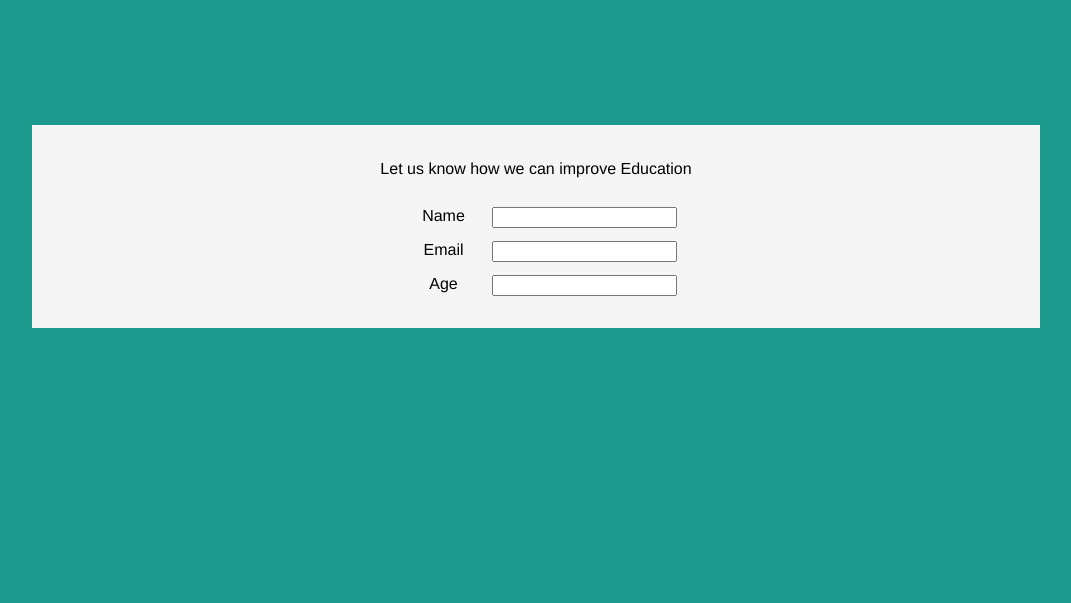
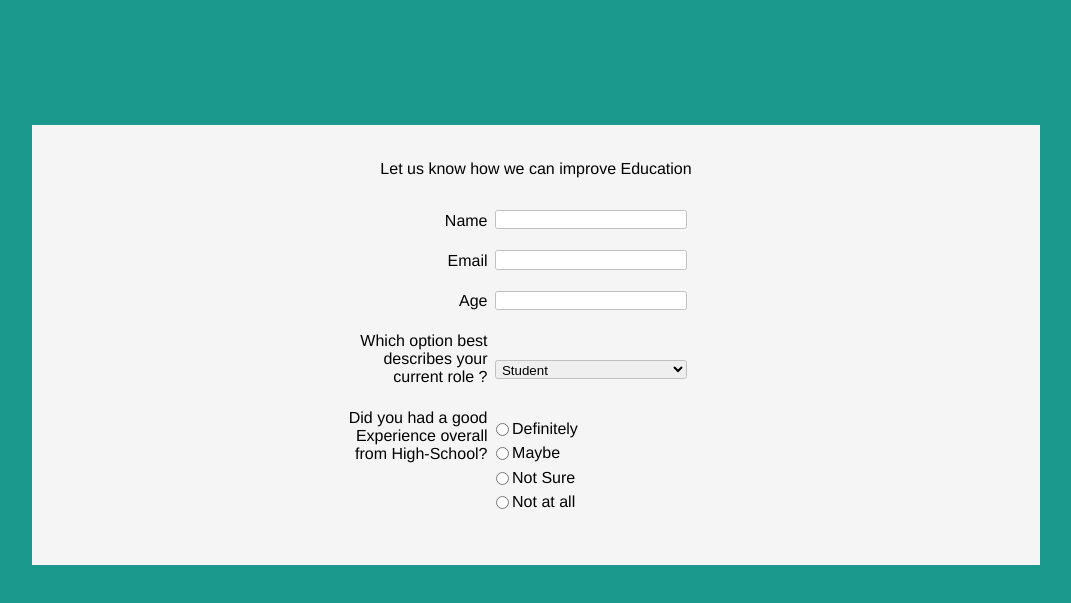
Before and after one commit to NickolasBenakis/SurveyForm, a plain HTML site: page index.html in a window 1280 px wide. Shown: the part 39-642 px from the top of the page, without its empty margins (104-1175 px from the left). Drawn offline with Linux system fonts and the light colour scheme.

Commit message:
Add id's for title,form,description

```diff
--- a/index.css
+++ b/index.css
@@ -1,7 +1,6 @@
 
 body {
     background: rgb(28, 153, 141);
-    /* background: white; */
     text-align: center;
     font-family: 'Raleway', Helvetica, sans-serif;
 }
@@ -22,14 +21,43 @@ body {
     margin: 1vw 0 1vw 0;
 }
 #box1 #box2{
-    text-align: center;
-    width: 25%;
+    /* text-align: center;
+    width: 25%; */
 }
 
 
 .labels {
-        display: inline-block;
-        text-align: center;
-        width: 10%;
-        vertical-align: top;
+    display: inline-block;
+    text-align: right;
+    width: 15%;
+    vertical-align: top;
+    padding: 0.12vw;
+    margin: 0.25vw;
     }
+.inputs{
+    display: inline-block;
+    text-align: left;
+    width: 25%;
+    vertical-align: middle;
+}
+.input-field {
+    height: 1.5vw;
+    width: 15vw;
+    padding: 0.12vw;
+    margin: 0.25vw;
+    border: 0.08vw solid #c0c0c0;
+    border-radius: 0.2vw;
+}
+.radio {
+    position: relative;
+    left: -4vw;
+    margin-left: 10px;
+    display: block;
+    padding-bottom: 0.5vw;
+}
+#role{
+    margin-top: 2.5vw;
+}
+.userRatings{
+    float: left;
+}
--- a/index.html
+++ b/index.html
@@ -9,43 +9,88 @@
     <div id="box-container">
         <article>
             <header>
-                <h1>Survey Form</h1>
+                <h1 id="title">Survey Form</h1>
             </header>
         </article>
     </div>
+    <form id="survey-form">
     <div id="box-container-1">
         <div id="box1">
-            <p>Let us know how we can improve Education</p>
+            <p id="description">Let us know how we can improve Education</p>
         </div>
         <div id="box2">
             <div id="box-row">
                 <div class="labels">
                     <label for="name">Name</label>
                 </div>
-                <div id="inputs">
-                    <input type="text" name="name" id="name">
+                <div class="inputs">
+                    <input class="input-field" type="text" name="name" id="name">
                 </div>
             </div>
             <div id="box-row">
                 <div class="labels">
                     <label for="email">Email</label>
                 </div>
-                <div id="inputs">
-                    <input type="text" name="email" id="email">
+                <div class="inputs">
+                    <input  class="input-field" type="text" name="email" id="email">
                 </div>
             </div>
             <div id="box-row">
                 <div class="labels">
                     <label for="age">Age</label>
                 </div>
-                <div id="inputs">
-                    <input type="text" name="age" id="age">
+                <div class="inputs">
+                    <input  class="input-field" type="number" name="age" id="age">
+                </div>
+            </div>
+            <div id="box-row">
+                <div class="labels">
+                    <label for="role">Which option best describes your current role ?
+                    </label>
+                </div>
+                <div class="inputs">
+                    <select class="input-field" name="role" id="role">
+                        <option value="student">Student</option>
+                        <option value="fullTimeJob">Full-Time Job</option>
+                        <option value="partTimeJob">Part-Time Job</option>
+                        <option value="notSay">Prefer not to say</option>
+                        <option value="other">Other</option>
+                    </select>
+                </div>
+            </div>
+            <div id="box-row">
+                <div class="labels">
+                    <label for="school">Did you had a good Experience overall from High-School?</label>
+                </div>
+                <div class="inputs">
+                    <ul style="list-style: none;">
+                        <li class="radio">
+                            <label for="">
+                                Definitely <input name="radio-buttons" value="1" type="radio" class="userRatings">
+                            </label>
+                        </li>
+                        <li class="radio">
+                            <label for="">
+                                Maybe <input name="radio-buttons" value="2" type="radio" class="userRatings">
+                            </label>
+                        </li>
+                        <li class="radio">
+                            <label for="">
+                                Not Sure <input name="radio-buttons" value="3" type="radio" class="userRatings">
+                            </label>
+                        </li>
+                        <li class="radio">
+                            <label for="">
+                                Not at all <input name="radio-buttons" value="4" type="radio" class="userRatings">
+                            </label>
+                        </li>
+                    </ul>
                 </div>
             </div>
 
         </div>
     </div>
-
+</form>
     <script src="https://cdn.freecodecamp.org/testable-projects-fcc/v1/bundle.js"></script>
 </body>
 
```
